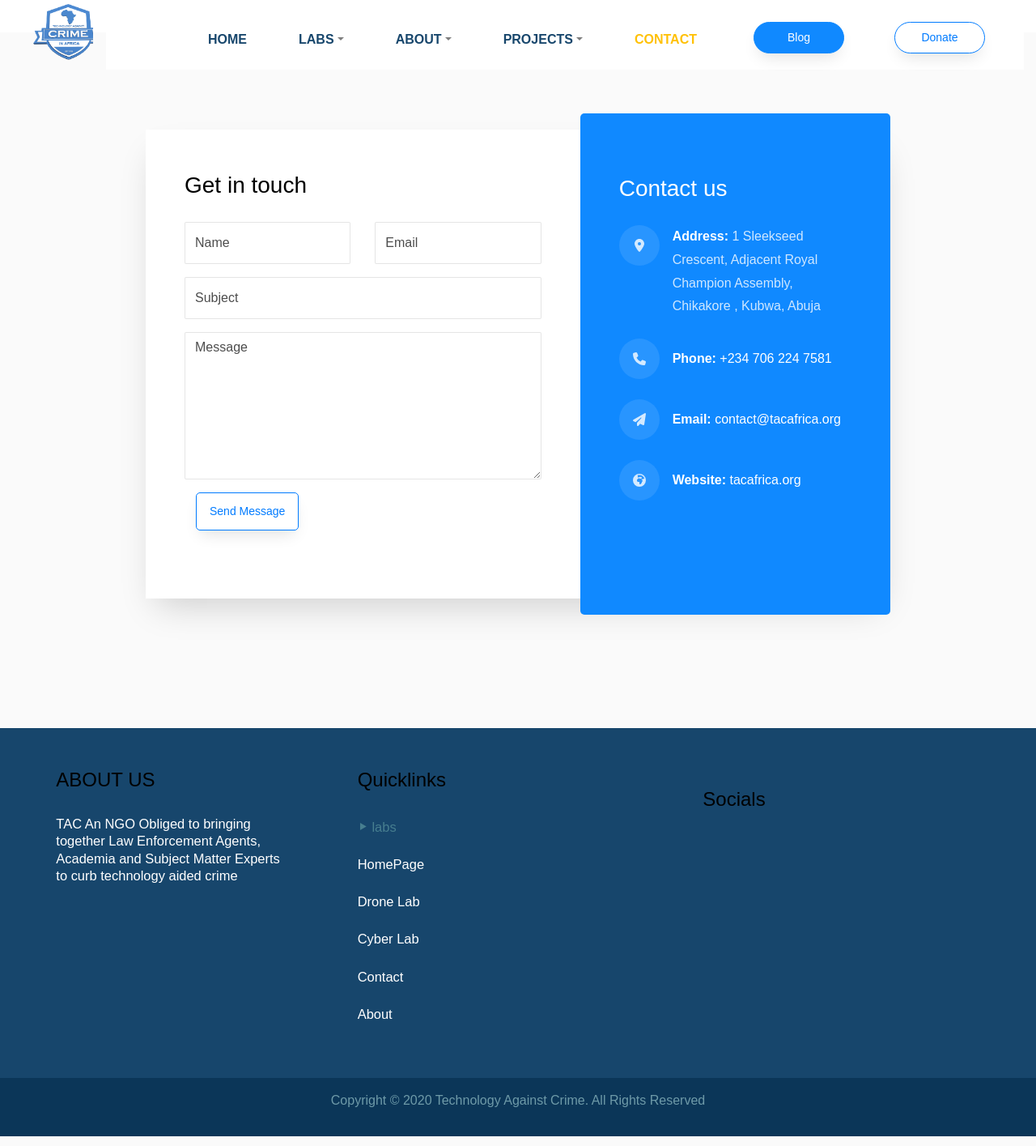
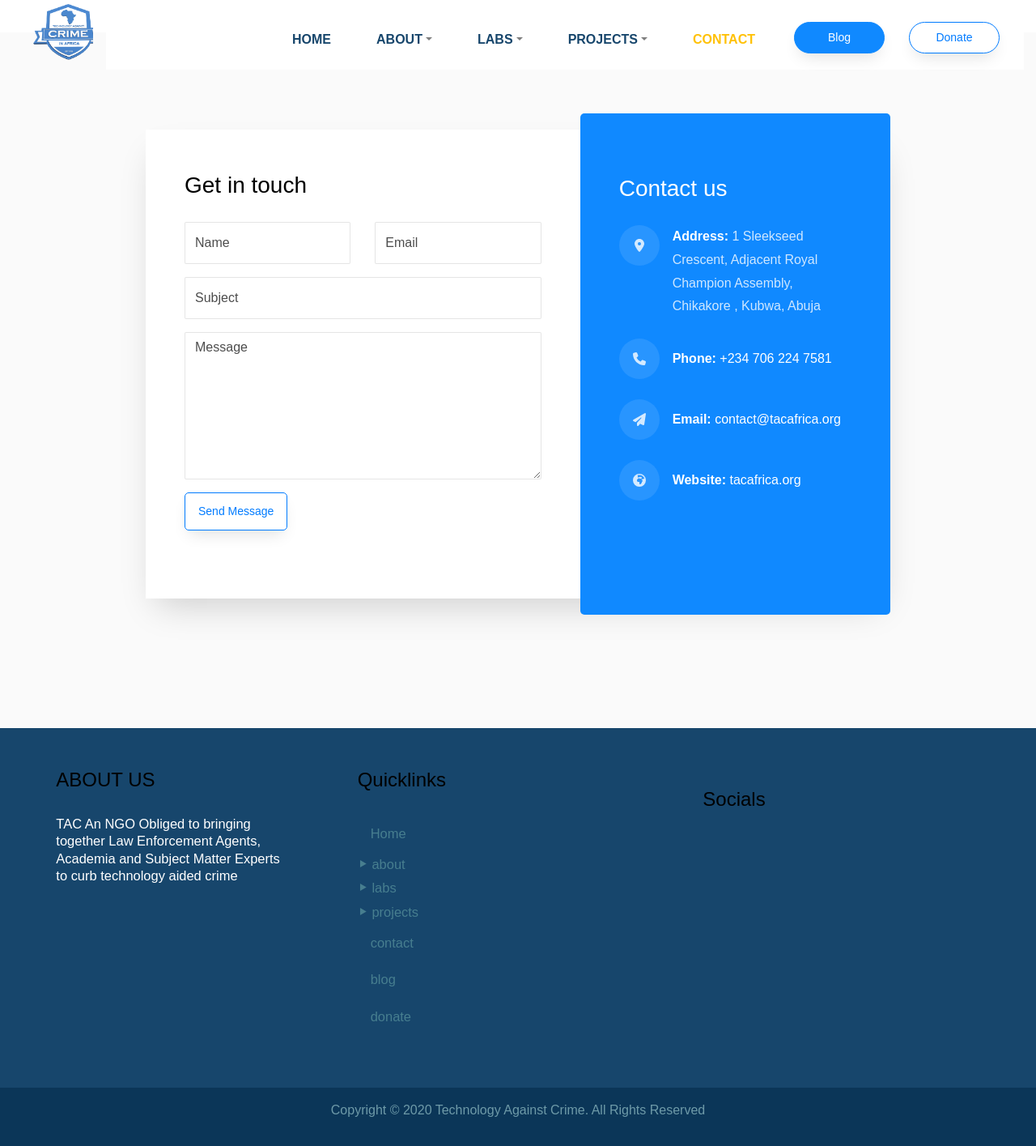
Before and after one commit to Ekaji/tac-africa-website, a Next.js app: page /contact in a window 1280 px wide. Shown: the whole page at 81% size. Built offline with nearby package versions, Linux system fonts and the light colour scheme.

Commit message:
created navlinks.js which contains navlinks data, also made visual improvements

```diff
--- a/components/customDropdown.jsx
+++ b/components/customDropdown.jsx
@@ -1,9 +1,13 @@
 /* eslint-disable react/jsx-key */
 /* eslint-disable react/display-name */
 
-import React, { useState } from "react";
-import Dropdown from "react-bootstrap/Dropdown";
+import React, { useState, forwardRef, Children } from "react";
+import { Dropdown, NavDropdown, Nav } from "react-bootstrap";
 import FormControl from "react-bootstrap/FormControl";
+import { data } from '../pages/api/navLinks.js'
+import Link from 'next/link'
+import { useRouter } from 'next/router'
+
 
 
 const fruits = [
@@ -18,7 +22,7 @@ const fruits = [
 
 // The forwardRef is important!!
 // Dropdown needs access to the DOM node in order to position the Menu
-const CustomToggle = React.forwardRef(
+const CustomToggle = forwardRef(
   (props, ref) => (
     <a
       href=""
@@ -37,7 +41,7 @@ const CustomToggle = React.forwardRef(
 
 // forwardRef again here!
 // Dropdown needs access to the DOM of the Menu to measure it
-const CustomMenu = React.forwardRef(
+const CustomMenu = forwardRef(
   (props, ref) => {
     const [value, setValue] = useState("");
 
@@ -48,15 +52,8 @@ const CustomMenu = React.forwardRef(
         className={props.className}
         aria-labelledby={props.labeledBy}
       >
-        <FormControl
-          autoFocus
-          className="mx-3 my-2 w-auto"
-          placeholder="Type to filter..."
-          onChange={e => setValue(e.target.value)}
-          value={value}
-        />
         <ul className="list-unstyled">
-          {React.Children.toArray(props.children).filter(
+          { Children.toArray(props.children).filter(
             (child) =>
               !value || child.props.children.toLowerCase().startsWith(value)
           )}
@@ -66,31 +63,56 @@ const CustomMenu = React.forwardRef(
   }
 );
 
-export default function CustomDropdown({ title }) {
-  const [selectedFruit, setSelectedFruit] = useState(0);
-
-  const theChosenFruit = () => {
-    const chosenFruit = fruits.find(f => f.id === selectedFruit);
-    return chosenFruit
-      ? chosenFruit.prefix + chosenFruit.fruit + (chosenFruit.suffix || "")
-      : title
-  };
+export default function CustomDropdown({ dropDownPosition }) {
+  const router = useRouter()
 
   return (
-    <Dropdown drop={'end'} onSelect={(e) => setSelectedFruit(Number(e))}>
-      <Dropdown.Toggle as={CustomToggle} id="dropdown-custom-components">
-        {theChosenFruit()}
-      </Dropdown.Toggle>
+    <>
+            <Nav.Link as='span' eventKey='1'  >
+                <Link href={'/'}>
+                    <a>
+                    Home
+                    </a>
+                </Link>
+            </Nav.Link>
+    {
+      data.map(({ label, content }, i) => (
+      <Dropdown drop={dropDownPosition} >
 
-      <Dropdown.Menu as={CustomMenu}>
-        {fruits.map(fruit => {
-          return (
-            <Dropdown.Item key={fruit.id} eventKey={fruit.id.toString()}>
-              {fruit.fruit}
-            </Dropdown.Item>
-          );
-        })}
-      </Dropdown.Menu>
-    </Dropdown>
+
+            <Dropdown.Toggle as={CustomToggle} id="dropdown-custom-components">
+              { label }
+            </Dropdown.Toggle>
+
+            <Dropdown.Menu as={CustomMenu}>
+            {
+                            content?.map(({href, name}, i) => (
+                                <NavDropdown.Item as='div' key={i} href={href} eventKey={i}>
+                                        <Link href={href} >
+                                            <a >
+                                            {name}
+                                            </a>
+                                        </Link>
+                                </NavDropdown.Item>
+                                )
+                            )
+                        }
+            </Dropdown.Menu>
+          </Dropdown>
+      ))
+    }
+          {
+          ['contact', 'blog', 'donate'].map(items => (
+            <Nav.Link as='div' >
+              <Link href={`/${items}`}>
+                  <a >
+                      {items}
+                  </a>
+              </Link>
+          </Nav.Link>
+          ))
+}
+    </>
+
   );
 };
--- a/components/layout/footer/Footer.jsx
+++ b/components/layout/footer/Footer.jsx
@@ -2,6 +2,7 @@
 import styles from '../../../styles/layout/footer.module.scss'
 import Button_ from '../../button.jsx'
 import CustomDropdown from '../../../components/customDropdown.jsx'
+import { data } from '../../../pages/api/navLinks.js'
 
 
 
@@ -29,12 +30,7 @@ export default function Footer() {
                 <div className={ [ styles.footer_main__quicklinks].join(' ') }>
                   <h3>Quicklinks</h3>
                   <ul>
-                    <CustomDropdown title='labs' />
-                    <li><a>HomePage</a></li>
-                    <li><a>Drone Lab</a></li>
-                    <li><a>Cyber Lab</a></li>
-                    <li><a>Contact</a></li>
-                    <li><a>About</a> </li>
+                    <CustomDropdown dropDownPosition={'end'} />
                   </ul>
                 </div>
               </div>
--- a/components/layout/nav_bar/NavBar.jsx
+++ b/components/layout/nav_bar/NavBar.jsx
@@ -8,38 +8,10 @@ import { useRouter } from 'next/router'
 import { useScrollPosition } from '@n8tb1t/use-scroll-position'
 import Link from 'next/link'
 import Image from 'next/image'
+import { data } from '../../../pages/api/navLinks.js'
+
 
 export default function NavBar(){
-
-
-    const about = [
-        {href: '/about_us', name: 'About Us'},
-        {href: '/founder', name: 'Founder'},
-        {href: '/our_team', name: 'Our Team'},
-        {href: '/partners_and_supporters', name: 'partners and supporters'},
-        {href: '/gallery', name: 'Gallery'}
-    ];
-
-    const labs = [
-        {href: '/drone_and_counter_drone', name: 'Drone And Counter Drone'},
-        {href: '/cyber_security_and_cyber_defence', name: 'Cyber Security And Cyber Defence'},
-        {href: '/ai_and_robotics_lab', name: 'AI And Robotics Lab'},
-        {href: '/blockchain_and_crypto_lab', name: 'Blockchain And Crypto Lab'},
-        {href: '/satellite_and_remote_sensing_lab', name: 'Satellite And Remote Sensing Lab'}
-    ];
-
-    const projects = [
-        {href: '/policing_the_cyberspace', name: 'Policing the Cyberspace' },
-        {href: '/innovation_in_policing', name: 'Innovation in Policing' },
-        {href: '/drone_alliance_africa', name: 'Drone Alliance Africa' },
-        {href: '/artificial_intelligence', name: 'Artificial Intelligence' },
-        {href: '/afri_agri_tech_project', name: 'AfriAgriTech project' },
-        {href: '/crawler', name: 'Crawler' },
-        {href: '/volunteer_management', name: 'Volunteer Management' },
-        {href: '/cyberPeace_dialogue_2020', name: 'CyberPeace Dialogue 2020' },
-        {href: '/research_on_cyber_security', name: 'Research on Cyber Security' }
-
-    ];
 
     const [currentPath, setCurrentPath] = useState('')
 
@@ -49,8 +21,8 @@ export default function NavBar(){
 
 
     const getHref = (hrefArray, pathName) => {
-        const hrefs = hrefArray.map(href =>  href.href)
-            if (hrefs.includes(pathName)) {
+        const hrefs = hrefArray?.map(href =>  href.href)
+            if (hrefs?.includes(pathName)) {
                 return true
             } else {
                 return false
@@ -82,13 +54,14 @@ const router = useRouter()
                     </Link>
                 </Nav.Link>
 
-                <NavDropdown title={<span className={getHref(labs, currentPath ) ? 'text-primary' : styles.nav_text }>Labs</span> }
+                {data?.map(({label, content}) => (
+                        <NavDropdown title={<span className={getHref(content, currentPath ) ? 'text-primary' : styles.nav_text }>{ label }</span> }
                         className={  styles.nav_link }
                             id="nav-dropdown">
                             {
-                                    labs.map(({name, href}, i) => (
+                            content?.map(({href, name}, i) => (
                                 <NavDropdown.Item as='div' key={i} href={href} className={
-                                            router.pathname == href ? ' text-warning' : styles.nav_text
+                                    router.pathname == content.href ? ' text-warning' : styles.nav_text
                                     }
                                     eventKey={i}>
                                         <Link href={href} >
@@ -101,46 +74,7 @@ const router = useRouter()
                             )
                         }
                        </NavDropdown>
-
-                <NavDropdown title={<span className={getHref(about, currentPath ) ? 'text-primary' : styles.nav_text }>About</span> }
-                             className={  styles.nav_link }
-                                 id="nav-dropdown">
-                                    {
-                                    about.map(({name, href}, i) => (
-                                        <NavDropdown.Item as='div' key={i} href={href} className={
-                                            router.pathname == href ? ' text-warning' : styles.nav_text
-                                            }
-                                            eventKey={i}>
-                                                <Link href={href} >
-                                                  <a >
-                                                    {name}
-                                                  </a>
-                                                </Link>
-                                        </NavDropdown.Item>
-                                        )
-                                    )
-                                }
-                </NavDropdown>
-                <NavDropdown title={<span className={getHref(projects, currentPath ) ? 'text-primary' : styles.nav_text }>Projects</span> }
-                             className={  styles.nav_link }
-                             id="nav-dropdown">
-                                {
-                                    projects.map(({name, href}, i) => (
-                                        <NavDropdown.Item as='div' key={i} href={href} className={
-                                            router.pathname == href ? ' text-warning' : styles.nav_text
-                                            }
-                                            eventKey={i}>
-                                                <Link href={href} >
-                                                  <a>
-                                                    {name}
-                                                  </a>
-                                                </Link>
-                                        </NavDropdown.Item>
-                                        )
-                                    )
-                                }
-
-                </NavDropdown>
+                ))}
 
             <Nav.Link as='div' className={  styles.nav_link } >
                 <Link href={'/contact'}>
@@ -150,11 +84,11 @@ const router = useRouter()
                 </Link>
             </Nav.Link>
 
-            <Nav.Item className={  styles.nav_link }>
+            <Nav.Item className={  styles.nav_link__button }>
                 <Button_ title={' Blog '} pill variant={'primary'}   />
             </Nav.Item>
 
-            <Nav.Item className={  styles.nav_link }>
+            <Nav.Item className={  styles.nav_link__button }>
                 <Button_ title={' Donate '} pill variant={'outline-primary'}  />
             </Nav.Item>
 
--- /dev/null
+++ b/pages/api/navLinks.js
@@ -0,0 +1,40 @@
+export const data = [
+  {
+      label: 'about',
+      content : [
+          {href: '/about_us', name: 'About Us'},
+          {href: '/founder', name: 'Founder'},
+          {href: '/our_team', name: 'Our Team'},
+          {href: '/partners_and_supporters', name: 'partners and supporters'},
+          {href: '/gallery', name: 'Gallery'}
+      ],
+  },
+  {
+      label: 'labs',
+      content : [
+          {href: '/drone_and_counter_drone', name: 'Drone And Counter Drone'},
+          {href: '/cyber_security_and_cyber_defence', name: 'Cyber Security And Cyber Defence'},
+          {href: '/ai_and_robotics_lab', name: 'AI And Robotics Lab'},
+          {href: '/blockchain_and_crypto_lab', name: 'Blockchain And Crypto Lab'},
+          {href: '/satellite_and_remote_sensing_lab', name: 'Satellite And Remote Sensing Lab'}
+      ]
+  },
+  {
+      label: 'projects',
+      content : [
+          {href: '/policing_the_cyberspace', name: 'Policing the Cyberspace' },
+          {href: '/innovation_in_policing', name: 'Innovation in Policing' },
+          {href: '/drone_alliance_africa', name: 'Drone Alliance Africa' },
+          {href: '/artificial_intelligence', name: 'Artificial Intelligence' },
+          {href: '/afri_agri_tech_project', name: 'AfriAgriTech project' },
+          {href: '/crawler', name: 'Crawler' },
+          {href: '/volunteer_management', name: 'Volunteer Management' },
+          {href: '/cyberPeace_dialogue_2020', name: 'CyberPeace Dialogue 2020' },
+          {href: '/research_on_cyber_security', name: 'Research on Cyber Security' }
+      ]
+  },
+  // {
+  //     label: 'contact',
+  // }
+
+];
--- a/styles/component.styles/button.module.scss
+++ b/styles/component.styles/button.module.scss
@@ -1,5 +1,5 @@
 .button_default {
-  margin-left: 1em;
+  margin-right: 1em;
 }
 
 .button_pill {
--- a/styles/component.styles/joinUs.module.scss
+++ b/styles/component.styles/joinUs.module.scss
@@ -34,8 +34,9 @@
   border: 1px solid rgba(13, 12, 12, 0.3);
   color: white !important;
 
+
   height: 90%;
-  // padding-left: 6em;
+  padding-left: 3em;
   padding-top: 2em;
 
    &__text {
@@ -63,7 +64,7 @@
   .joinUs_card__small {
 
     height: 90%;
-    padding-left: 1em;
+    padding-left: 1em !important;
     padding-top: 2em;
   }
 
--- a/styles/layout/navbar.module.scss
+++ b/styles/layout/navbar.module.scss
@@ -32,8 +32,12 @@
  }
 
  .nav_link {
-   margin-right: 3em;
+   margin-right: 2.5em;
   text-transform: uppercase;
+ }
+
+ .nav_link__button {
+   margin-right: 1em;
  }
 
   }
```
Lines whose indentation alone changed are shown as unchanged.
